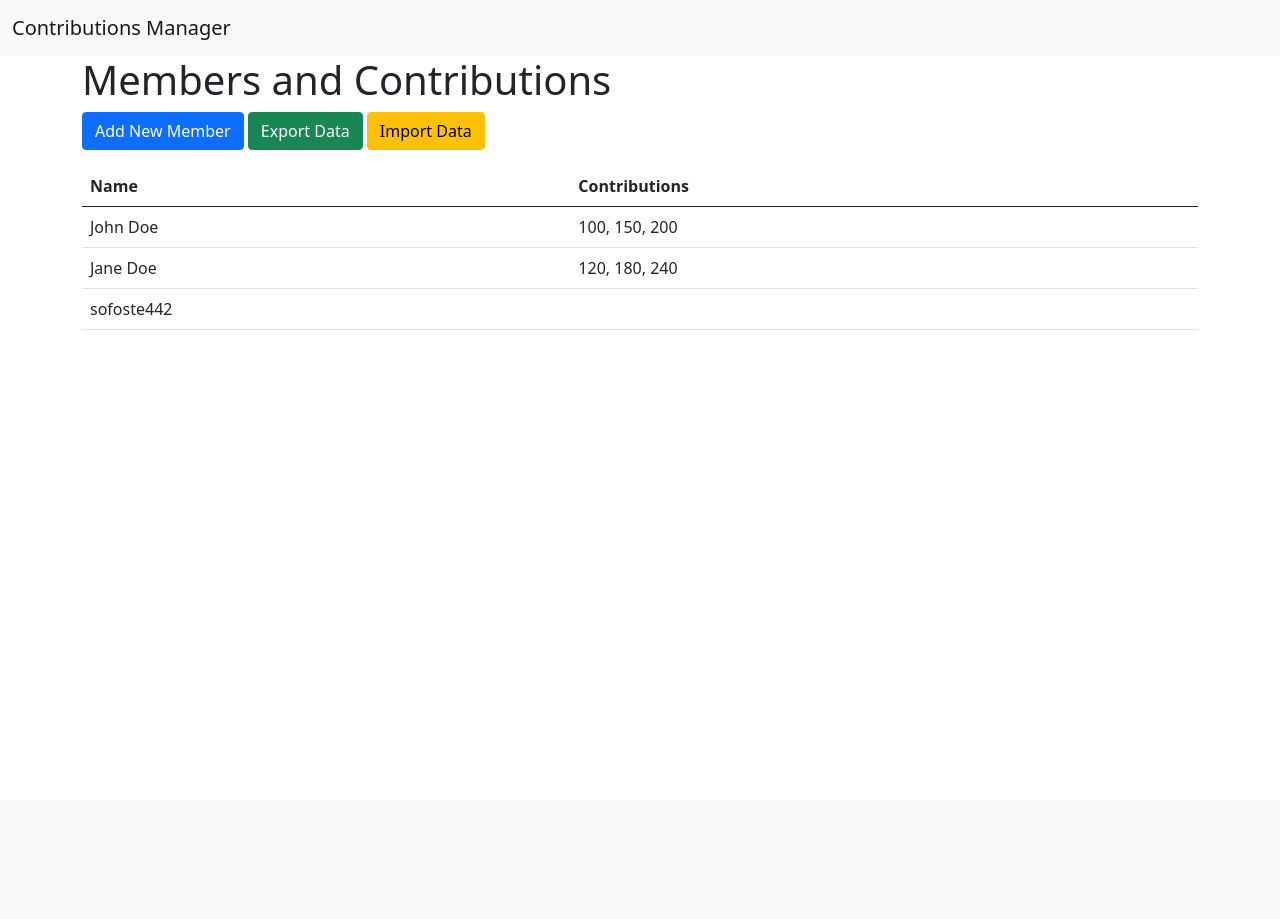
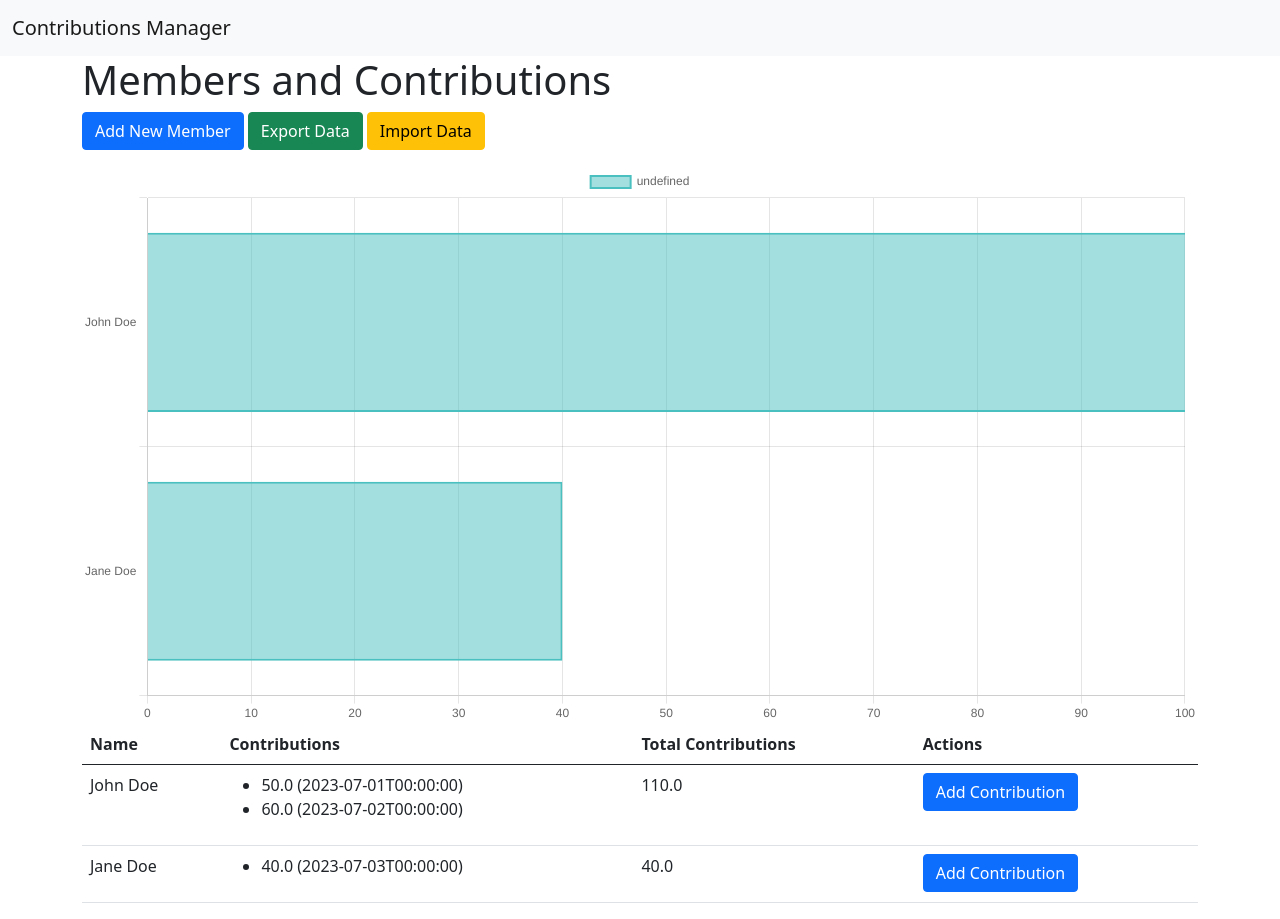
Before and after one commit to sofoste93/tontine-test-app, a Flask app: page / in a window 1280 px wide. Before the commit the page ends 330 px from the top, so only its background shows below. Run offline with Flask 2, Linux system fonts and the light colour scheme.

Commit message:
date added and chart to see progress

```diff
--- a/app/app.py
+++ b/app/app.py
@@ -14,9 +14,11 @@
 
 members = [Member(data['name'], data['contributions']) for data in members_data]
 
+
 @app.route('/')
 def home():
     return render_template('index.html', members=members)
+
 
 @app.route('/add_member', methods=['GET', 'POST'])
 def add_member():
@@ -40,7 +42,6 @@
     with open(members_file_path, 'w') as f:
         data_to_export = [{'name': member.name, 'contributions': member.contributions} for member in members]
         json.dump(data_to_export, f)
-
     return send_from_directory(BASE_DIR, 'data/members.json', as_attachment=True)
 
 
@@ -52,9 +53,22 @@
             data_to_import = json.load(file)
             global members
             members = [Member(data['name'], data['contributions']) for data in data_to_import]
+            with open(members_file_path, 'w') as f:
+                json.dump(data_to_import, f)
             return redirect(url_for('home'))
     return render_template('import_data.html')
 
 
+@app.route('/add_contribution/<string:name>', methods=['GET', 'POST'])
+def add_contribution(name):
+    if request.method == 'POST':
+        amount = request.form['amount']
+        for member in members:
+            if member.name == name:
+                member.add_contribution(float(amount))
+        return redirect(url_for('home'))
+    return render_template('add_contribution.html', name=name)
+
+
 if __name__ == "__main__":
     app.run(debug=True)
--- a/app/helpers.py
+++ b/app/helpers.py
@@ -1,4 +1,14 @@
+from datetime import datetime
+
+
 class Member:
-    def __init__(self, name, contributions):
+    def __init__(self, name, contributions=None):
         self.name = name
-        self.contributions = contributions  # contributions will be a list of monthly contributions
+        self.contributions = contributions if contributions else []
+
+    @property
+    def total_contributions(self):
+        return sum(contribution['amount'] for contribution in self.contributions)
+
+    def add_contribution(self, amount):
+        self.contributions.append({'amount': float(amount), 'date': datetime.now().isoformat()})
--- a/app/templates/base.html
+++ b/app/templates/base.html
@@ -6,6 +6,8 @@
     <title>Contributions Manager</title>
     <!-- Bootstrap CSS -->
     <link href="https://cdn.jsdelivr.net/npm/bootstrap@5.0.0-beta1/dist/css/bootstrap.min.css" rel="stylesheet">
+        <!-- Add Chart.js -->
+    <script src="https://cdn.jsdelivr.net/npm/chart.js"></script>
 </head>
 <body>
     <nav class="navbar navbar-light bg-light">
--- a/app/templates/index.html
+++ b/app/templates/index.html
@@ -5,20 +5,58 @@
     <a href="/add_member" class="btn btn-primary mb-3">Add New Member</a>
     <a href="/export_data" class="btn btn-success mb-3 ml-2">Export Data</a>
     <a href="/import_data" class="btn btn-warning mb-3 ml-2">Import Data</a>
+    <canvas id="chart"></canvas>
     <table class="table">
         <thead>
             <tr>
-        <th>Name</th>
-        <th>Contributions</th>
+                <th scope="col">Name</th>
+                <th scope="col">Contributions</th>
+                <th scope="col">Total Contributions</th>
+                <th scope="col">Actions</th>
             </tr>
         </thead>
         <tbody>
             {% for member in members %}
             <tr>
                 <td>{{ member.name }}</td>
-        <td>{{ member.contributions|join(", ") }}</td>
+                <td>
+                    <ul>
+                    {% for contribution in member.contributions %}
+                        <li>{{ contribution['amount'] }} ({{ contribution['date'] }})</li>
+                    {% endfor %}
+                    </ul>
+                </td>
+                <td>{{ member.total_contributions }}</td>
+                <td><a href="/add_contribution/{{ member.name }}" class="btn btn-primary">Add Contribution</a></td>
             </tr>
             {% endfor %}
         </tbody>
     </table>
+    <script>
+        var ctx = document.getElementById('chart').getContext('2d');
+        var myChart = new Chart(ctx, {
+            type: 'bar',
+            data: {
+                labels: [{% for member in members %}'{{ member.name }}', {% endfor %}],
+                datasets: [{
+                    data: [{% for member in members %}{{ member.total_contributions }}, {% endfor %}],
+                    backgroundColor: 'rgba(75, 192, 192, 0.5)',  // Increase the opacity
+                    borderColor: 'rgba(75, 192, 192, 1)',
+                    borderWidth: 2  // Increase the border width
+
+                }]
+            },
+            options: {
+    indexAxis: 'y',
+    scales: {
+        x: {
+            beginAtZero: true,
+            max: 100  // Add this line
+        }
+    }
+}
+
+        });
+
+</script>
 {% endblock %}
--- a/data/members.json
+++ b/data/members.json
@@ -1 +1,24 @@
-[{"name": "John Doe", "contributions": [100, 150, 200]}, {"name": "Jane Doe", "contributions": [120, 180, 240]}, {"name": "sofoste442", "contributions": []}]
+[
+    {
+        "name": "John Doe",
+        "contributions": [
+            {
+                "amount": 50.0,
+                "date": "2023-07-01T00:00:00"
+            },
+            {
+                "amount": 60.0,
+                "date": "2023-07-02T00:00:00"
+            }
+        ]
+    },
+    {
+        "name": "Jane Doe",
+        "contributions": [
+            {
+                "amount": 40.0,
+                "date": "2023-07-03T00:00:00"
+            }
+        ]
+    }
+]
```
Also changed, not shown: app/templates/add_contribution.html (added, +12 -0 lines). Lines whose indentation alone changed are shown as unchanged.
